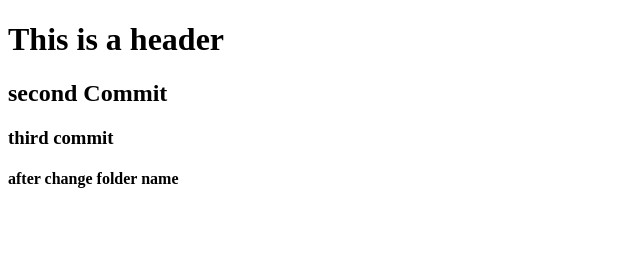
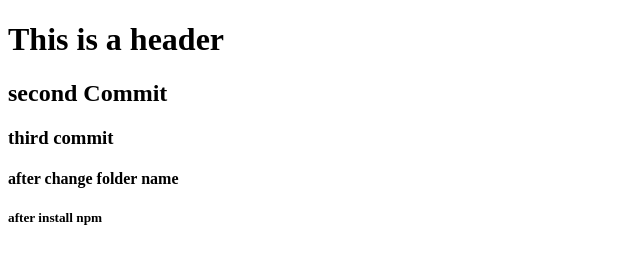
Before and after one commit to jinzhang05/BootstrapPorfolio, a website: page index.html in a window 1280 px wide. Shown: the full height of the page, 0-640 px from the left. Drawn offline with Linux system fonts and the light colour scheme.

Commit message:
after npm

```diff
--- a/index_test.html
+++ b/index.html
@@ -11,5 +11,6 @@
     <h2>second Commit</h2>
     <h3>third commit</h3>
     <h4>after change folder name</h4>
+    <h5>after install npm</h5>
 </body>
 </html>
```
Also changed, not shown: package.json (added, +24 -0 lines), 2 other files.
